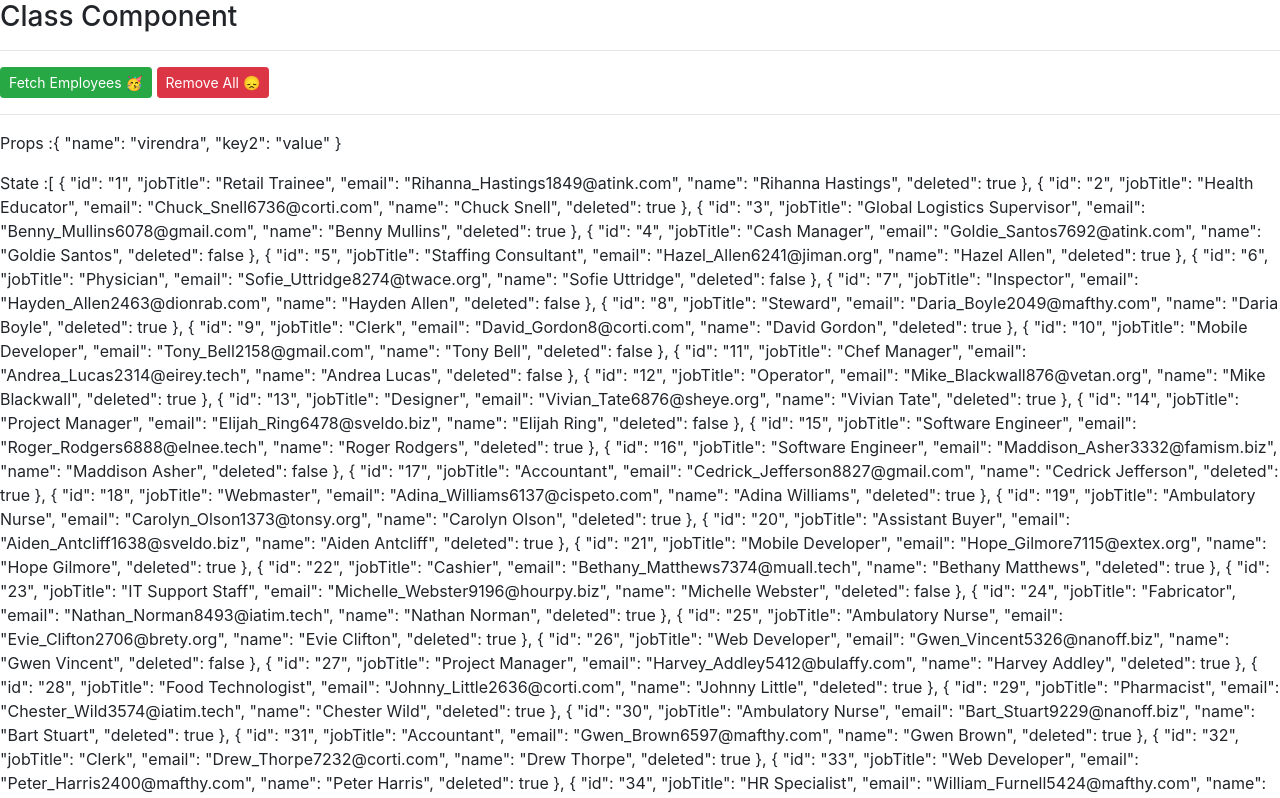
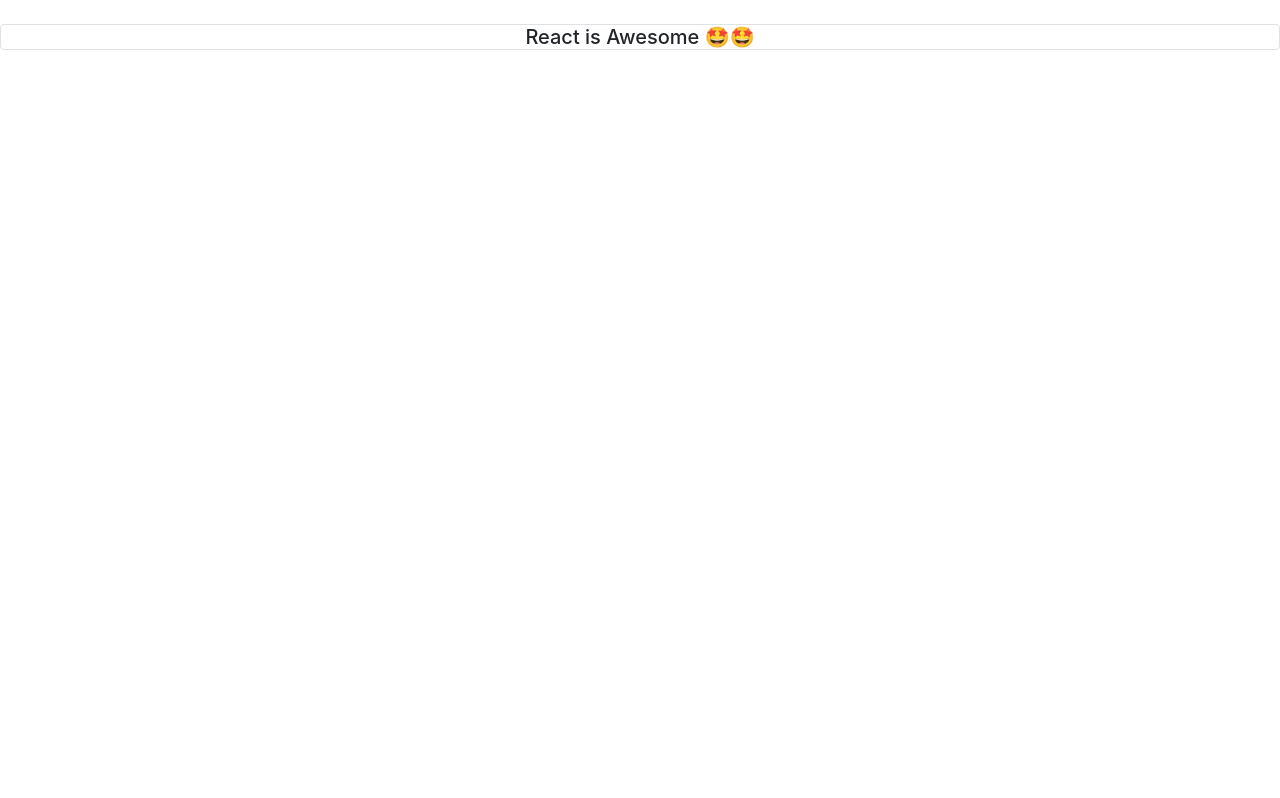
Before and after one commit to virendrapatelDJ/React-Questions-, a React (Create React App) app: page / in a window 1280 px wide. Shown: the top 798 px of the page. Built offline with nearby package versions, Linux system fonts and the light colour scheme.

Commit message:
1 file modified

```diff
--- a/src/App.js
+++ b/src/App.js
@@ -8,11 +8,12 @@
 import { ReducerExample } from './hooks/ReducerExample';
 import { ReduceRenders } from './hooks/ReduceRenders';
 import { ClassComponent } from './ClassComponent';
+import { Calculator } from './context/Calculator';
 
 export default function App() {
   return (
     <div>
-      {/* <h1>Hello React 🤩</h1> */}
+      <h5 className="border rounded text-center mt-4">React is Awesome 🤩🤩</h5>
       {/* <UseEffectExample /> */}
       {/* <UseEffectSequence /> */}
       {/* <StudentList /> */}
@@ -20,7 +21,8 @@
       {/* <SearchingEmployee /> */}
       {/* <ReducerExample /> */}
       {/* <ReduceRenders /> */}
-      <ClassComponent name="virendra" key2="value" />
+      {/* <ClassComponent name="virendra" key2="value" /> */}
+      {/* <Calculator /> */}
     </div>
   );
 }
```
